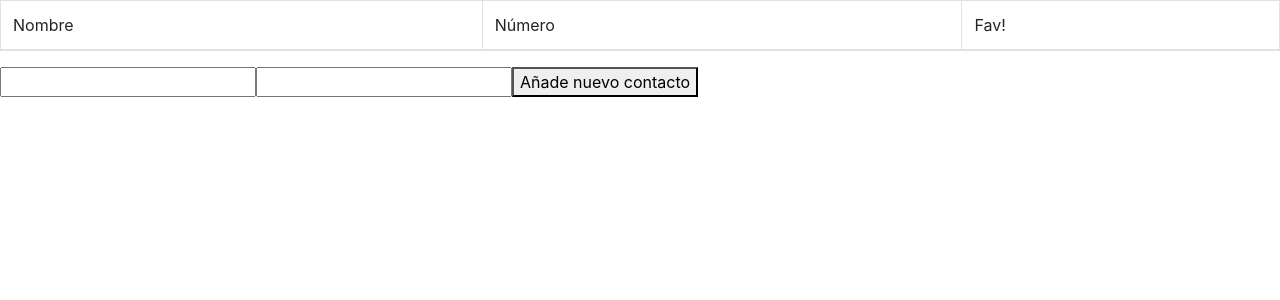
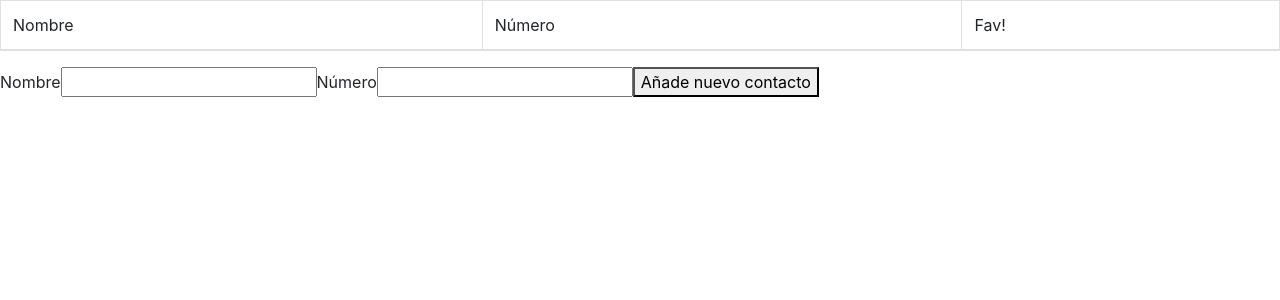
Before and after one commit to asierba/react_hooks_kata, a React app: page / in a window 1280 px wide. Shown: the top 300 px of the page. Built offline with nearby package versions, Linux system fonts and the light colour scheme.

Commit message:
Uses React Testing Library to refactor saving of new contacts

```diff
--- a/src/components/ContactList.tsx
+++ b/src/components/ContactList.tsx
@@ -47,8 +47,10 @@ export const ContactList = () => {
                 })}
                 </tbody>
             </Table>
-            <input type="text" data-id="input-name" onChange={(event: any) => setInputName(event.target.value) } />
-            <input type="text" data-id="input-phone" onChange={(event: any) => setInputPhone(event.target.value) } />
+            <label htmlFor="input-name">Nombre</label>
+            <input type="text" id="input-name" onChange={(event: any) => setInputName(event.target.value) } />
+            <label htmlFor="input-phone">Número</label>
+            <input type="text" id="input-phone" onChange={(event: any) => setInputPhone(event.target.value) } />
             <button
                 onClick={() => setContacts(addToList(contacts, inputPhone, inputName))}>Añade nuevo contacto</button>
         </>
```
Also changed, not shown: 1 other file (tests, documents, lock files or other folders).
